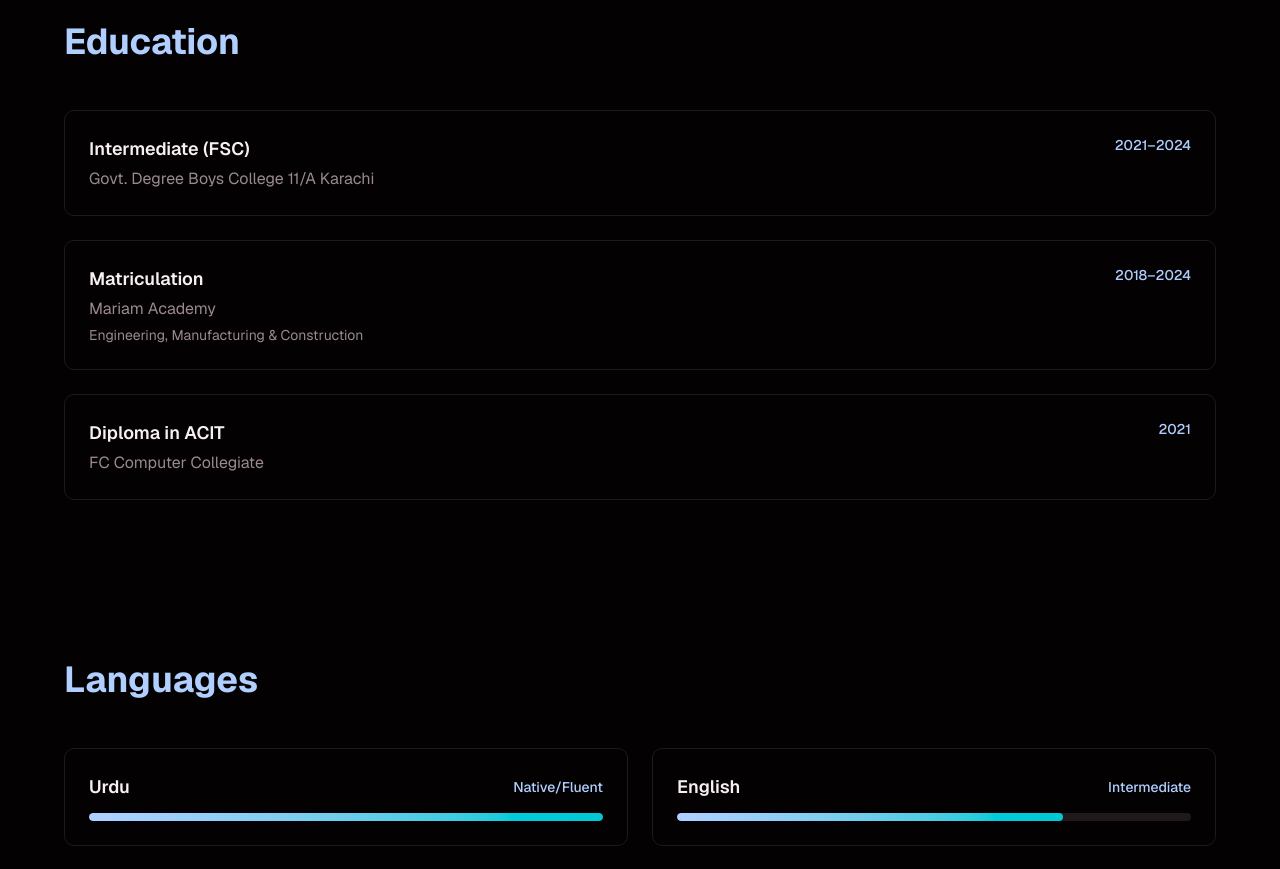
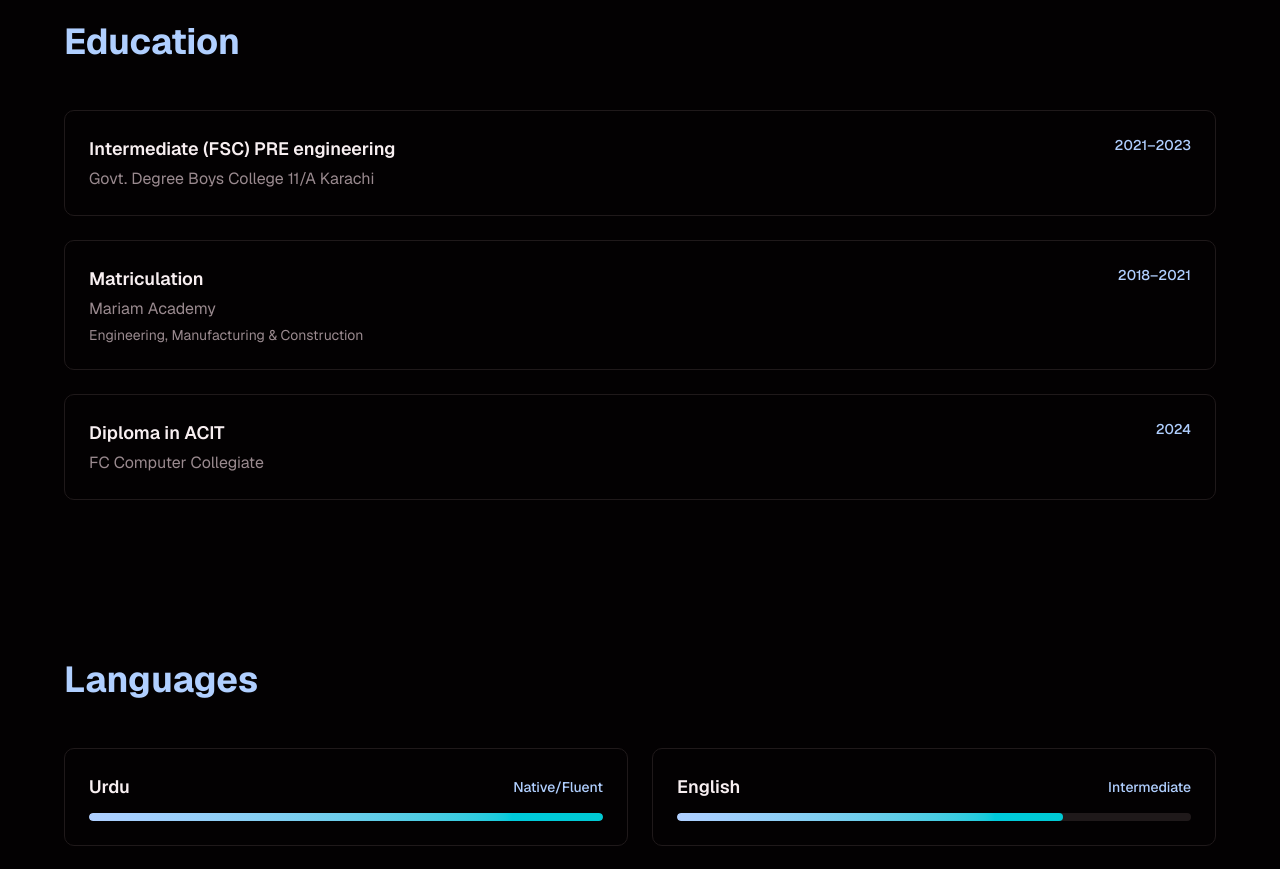
Before and after one commit to ZENOxELITE/Aliyan-portfolio, a Next.js app: page / in a window 1280 px wide. Shown: the part 2040-2909 px from the top of the page. Built offline with nearby package versions, Linux system fonts and the light colour scheme.

Commit message:
Update education details in education.tsx

```diff
--- a/components/education.tsx
+++ b/components/education.tsx
@@ -1,20 +1,20 @@
 export default function Education() {
   const educationItems = [
     {
-      degree: "Intermediate (FSC)",
+      degree: "Intermediate (FSC) PRE engineering",
       school: "Govt. Degree Boys College 11/A Karachi",
-      year: "2021–2024",
+      year: "2021–2023",
     },
     {
       degree: "Matriculation",
       school: "Mariam Academy",
-      year: "2018–2024",
+      year: "2018–2021",
       details: "Engineering, Manufacturing & Construction",
     },
     {
       degree: "Diploma in ACIT",
       school: "FC Computer Collegiate",
-      year: "2021",
+      year: "2024",
     },
   ]
 
```
